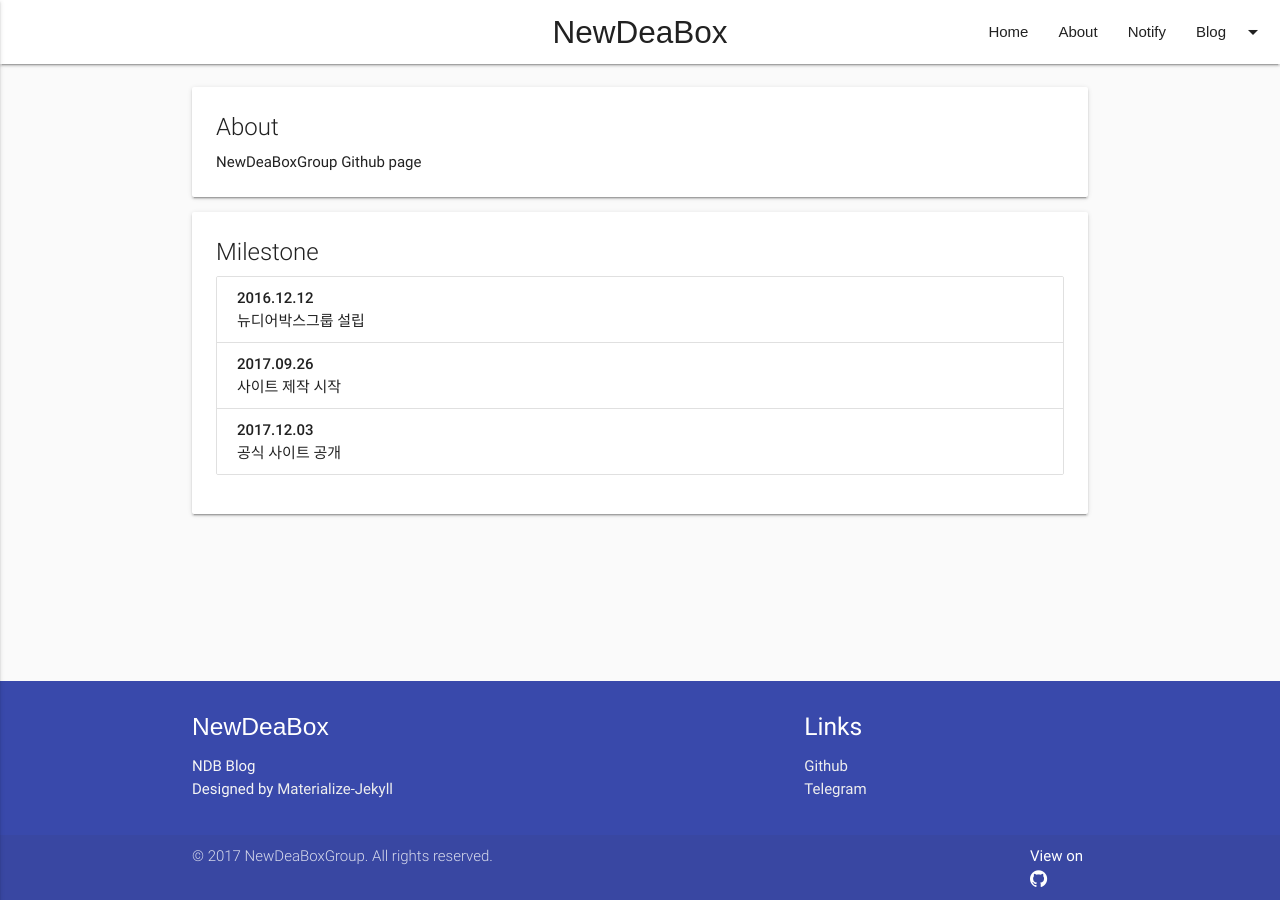
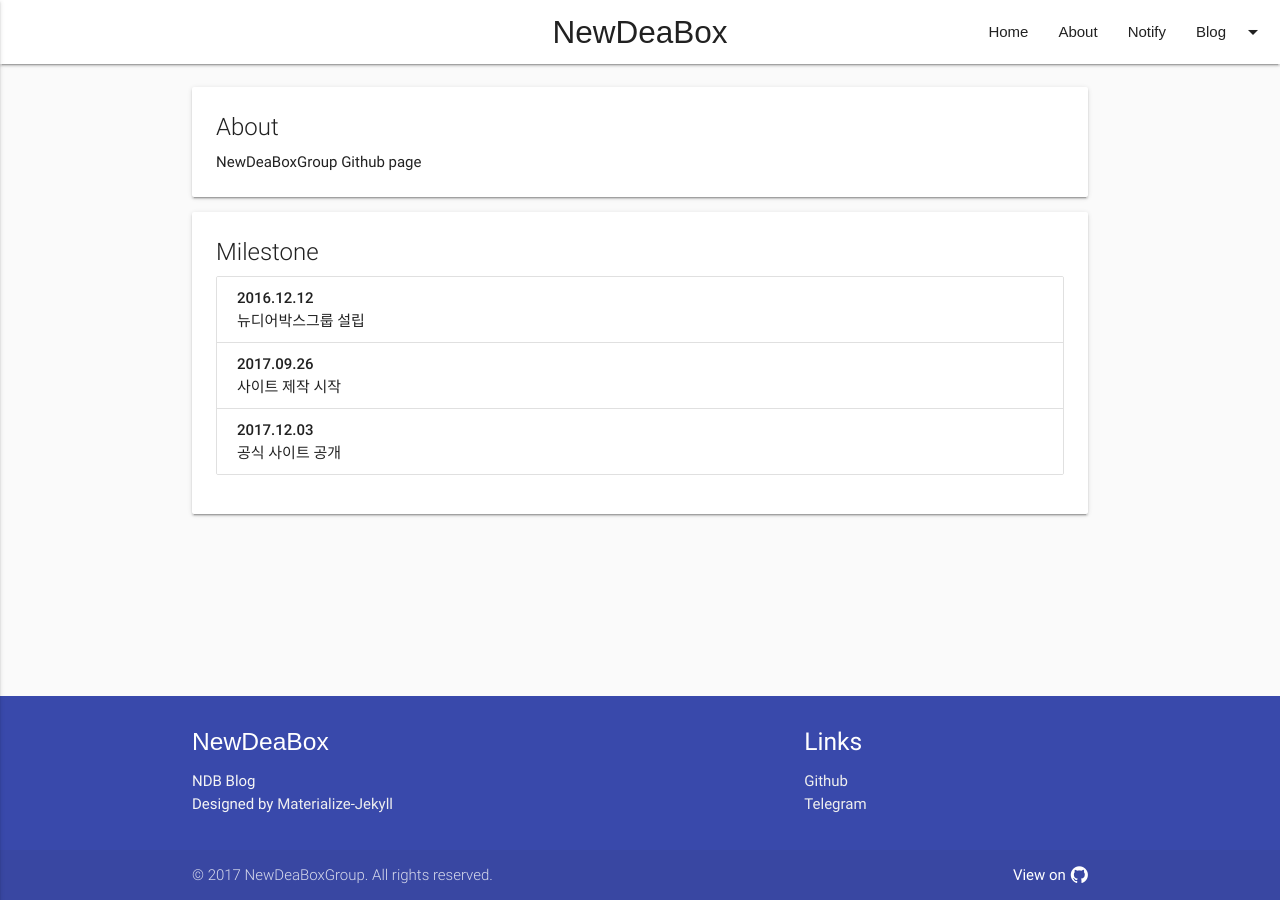
Before and after one commit to NewDeaBoxGroup/NewDeaBoxGroup.github.io, a Jekyll site: the page built from about.html, in a window 1280 px wide. Built offline with Jekyll 4.4.1, drawn with Linux system fonts in a browser that asks for light colours; nearby versions of some CDN libraries; some web fonts are replaced.

Commit message:
Update footer.html

```diff
--- a/_includes/footer.html
+++ b/_includes/footer.html
@@ -26,7 +26,7 @@
   <div class="container truncate">
     © {{ site.time | date: "%Y" }} {{ site.author.name }}. All rights reserved.
     <div class="right">
-      <span class="white-text truncate" style="font-weight: 400; margin-right: 5px;">View on</span><a class="fa fa-github fa-lg white-text" href="https://github.com/{{ site.author.github }}/{{ site.author.github }}.github.io"></a>
+      <span class="white-text" style="font-weight: 400; margin-right: 5px;">View on</span><a class="fa fa-github fa-lg white-text" href="https://github.com/{{ site.author.github }}/{{ site.author.github }}.github.io"></a>
     </div>
   </div>
 </div>
```
